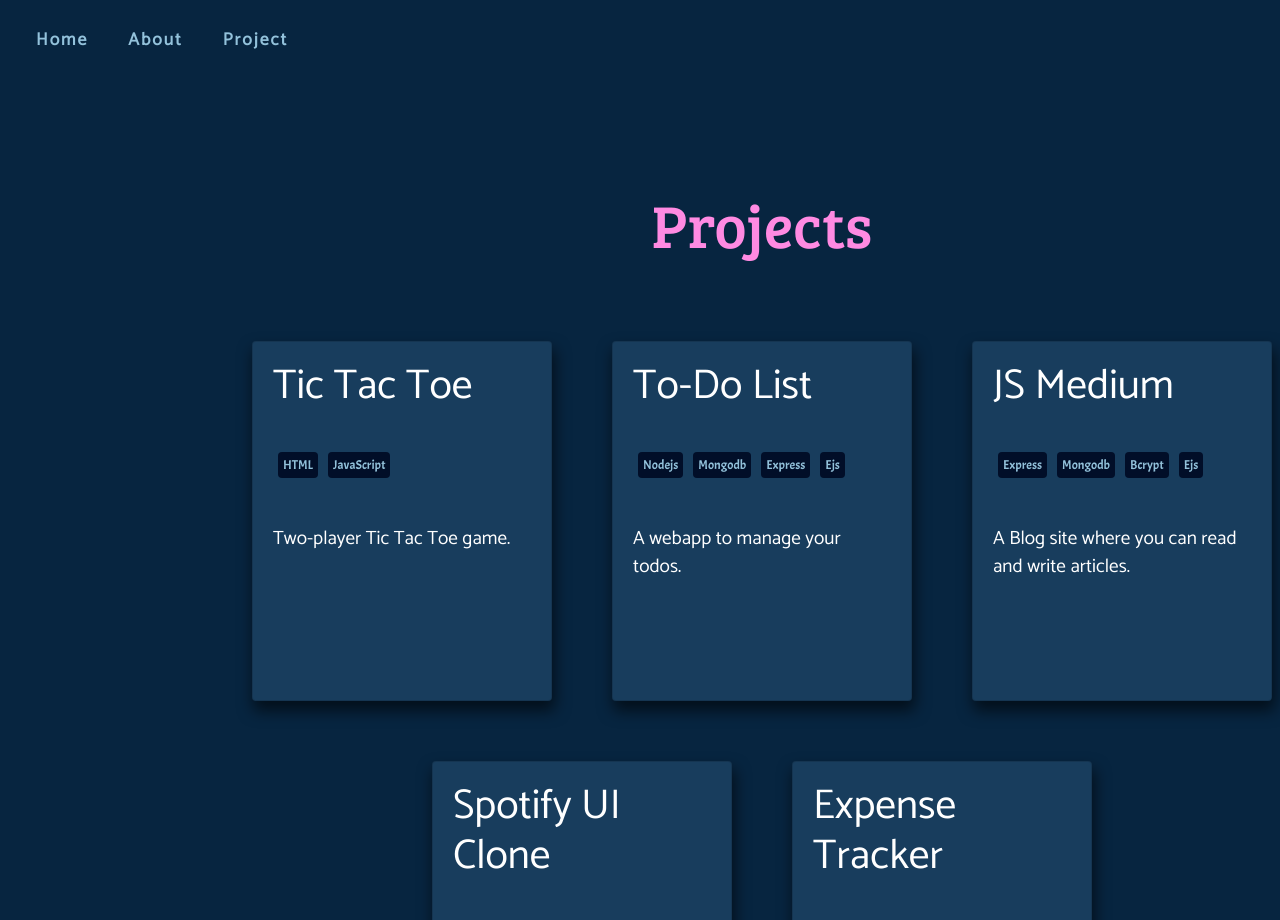
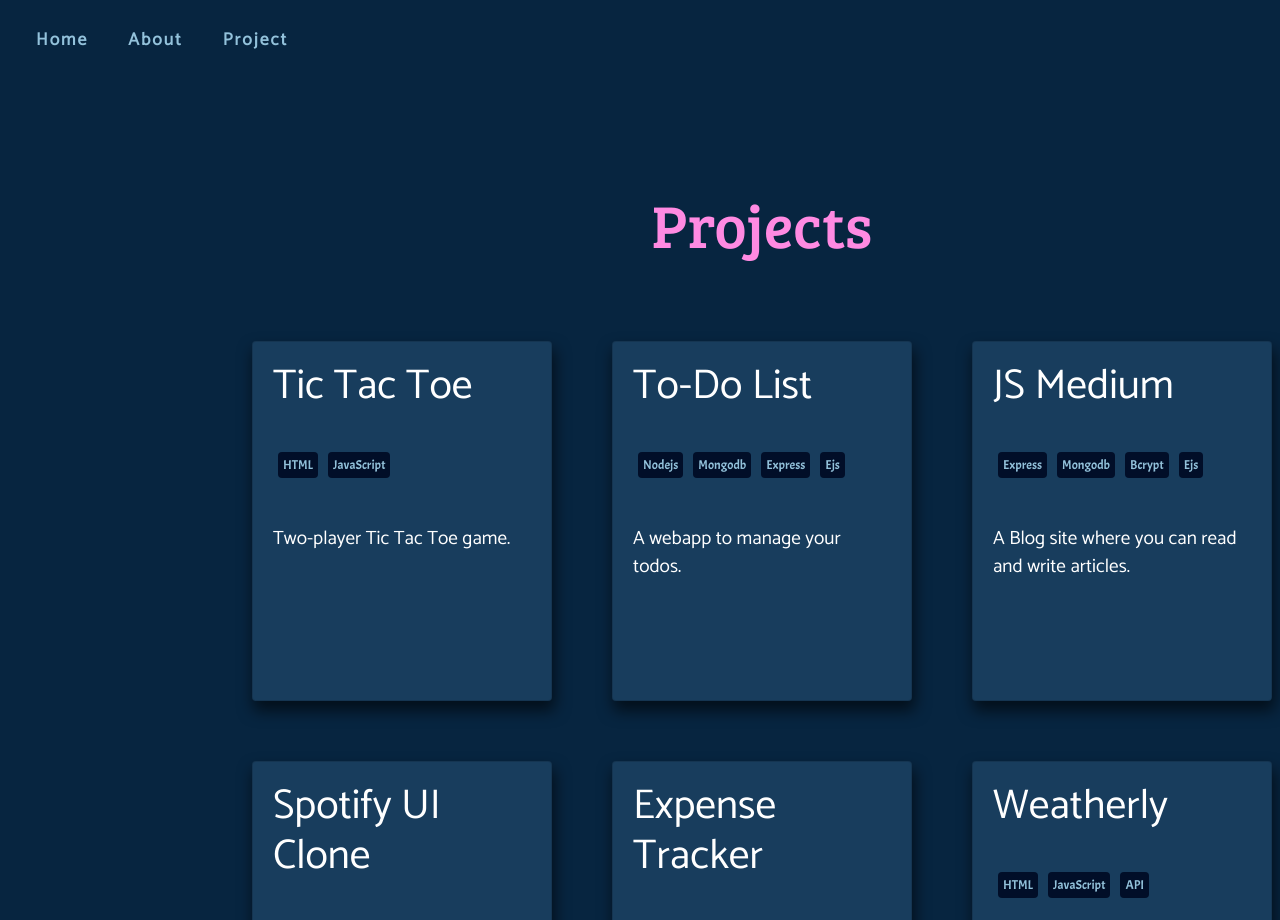
Before and after one commit to GLADI8R/Portfolio, a React (Create React App) app: page /project in a window 1280 px wide. Shown: the top 920 px of the page. Built offline with nearby package versions, Linux system fonts and the light colour scheme.

Commit message:
Add new Project

```diff
--- a/src/Components/Project/Project.js
+++ b/src/Components/Project/Project.js
@@ -4,13 +4,13 @@ import '../../Sass/styles.scss';
 import './Project.scss'
 
 const Project = () => {
-    return(
+    return (
         <div className="container">
             <h2 className="centered textPink">Projects</h2>
             <div id="proj">
                 <section>
                     <ProjectCard
-                        key = "1"
+                        key="1"
                         projHead="Tic Tac Toe"
                         description="Two-player Tic Tac Toe game."
                         link="https://github.com/GLADI8R/Tic-Tac-Toe-Game"
@@ -44,6 +44,13 @@ const Project = () => {
                         link="https://github.com/GLADI8R/Expense-Tracker"
                         tags={["MongoDB", "Express", "React", "NodeJS"]}
                     />
+                    <ProjectCard
+                        key="6"
+                        projHead="Weatherly"
+                        description="Chrome Extension made using HTML, CSS, JavaScript and OpenWeatherMap API"
+                        link="https://github.com/GLADI8R/WEATHERLY"
+                        tags={["HTML", "JavaScript", "API"]}
+                    />
                 </section>
             </div>
         </div>
```
